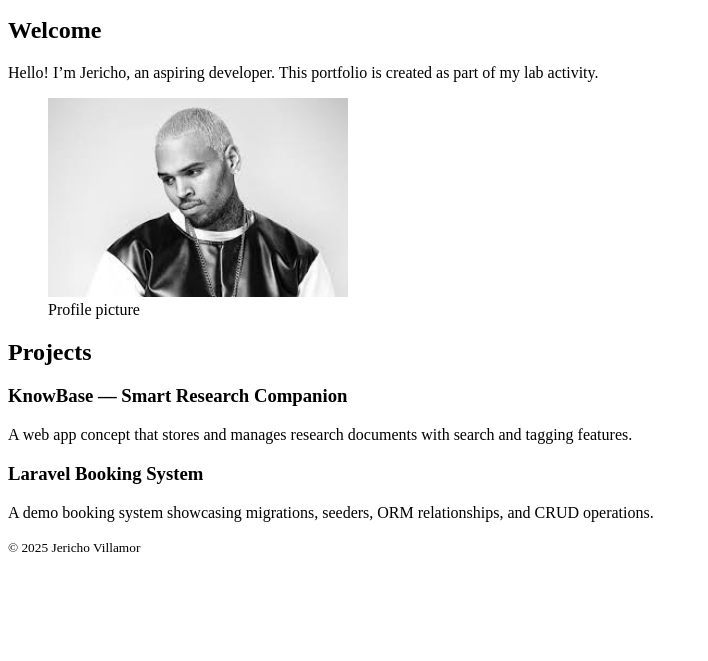
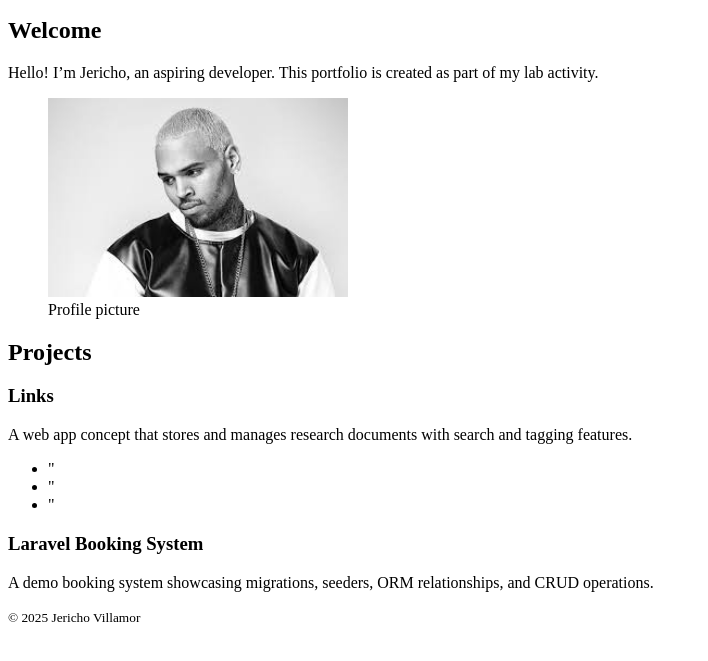
Before and after one commit to Jekoclee/html-portfolio, a plain HTML site: page index.html in a window 1280 px wide. Shown: the part 101-762 px from the top of the page, without its empty margins (0-708 px from the left). Drawn offline with Linux system fonts and the light colour scheme.

Commit message:
first commit

```diff
--- a/index.html
+++ b/index.html
@@ -28,8 +28,15 @@
       <h2>Projects</h2>
 
       <article>
-        <h3>KnowBase — Smart Research Companion</h3>
+        <h3>Links</h3>
         <p>A web app concept that stores and manages research documents with search and tagging features.</p>
+        <ul>
+          <li><a href="https://github.com/jeko-sukunapromax" target="_blank"></a>"</li>
+          <li><a href="https://github.com/jeko-sukunapromax/knowbase" target="_blank"></a>"</li>
+          <li><a href="https://github.com/jeko-sukunapromax/knowbase" target="_blank"></a>"</li>
+
+
+        </ul>
       </article>
 
       <article>
```
Also changed, not shown: contact.html (+2 -2 lines).
